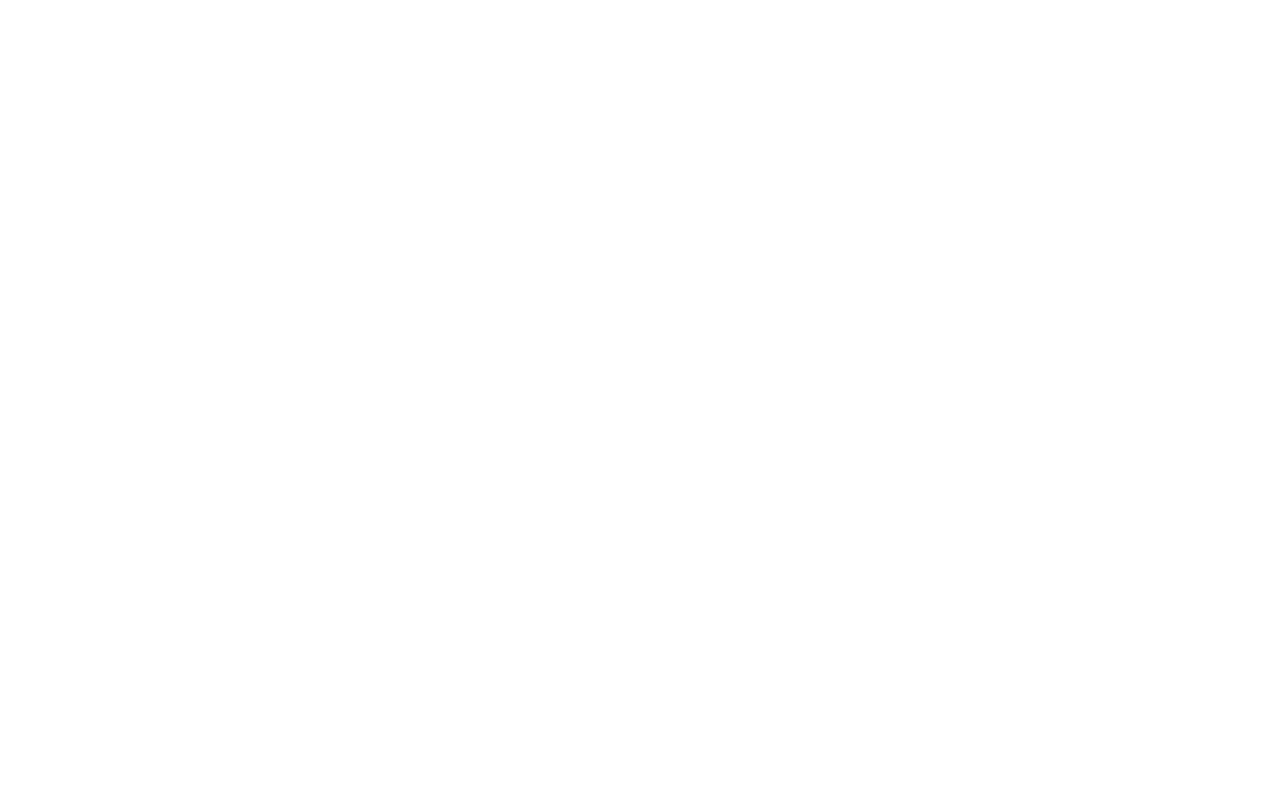
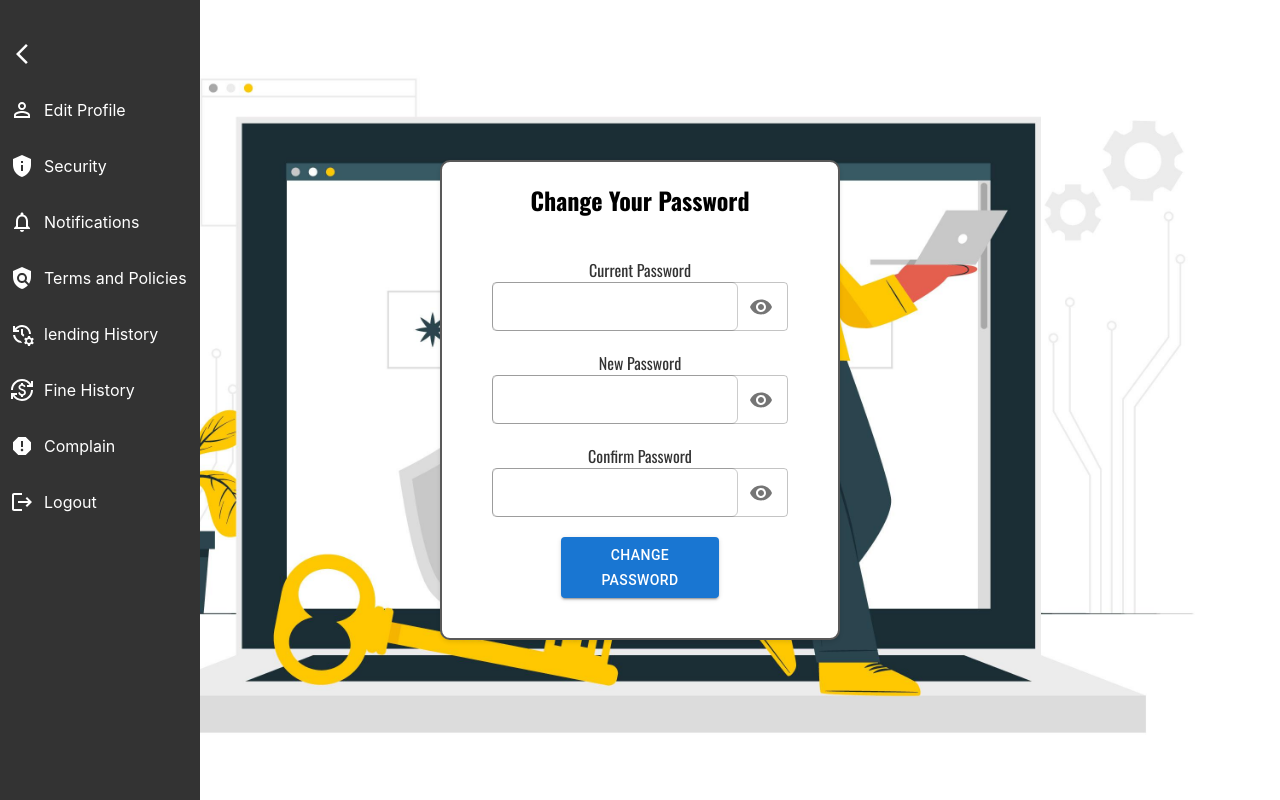
Before and after one commit to paranietharan74/library-management-system-website, a React (Create React App) app: page /security in a window 1280 px wide. Before the commit this address had no page. Built offline with nearby package versions, Linux system fonts and the light colour scheme.

Commit message:
Security page created

```diff
--- a/src/App.js
+++ b/src/App.js
@@ -7,6 +7,7 @@
 import EditProfile from './Pages/EditProfile';
 
 import Test from './Pages/Test';
+import SecurityPage from './Pages/SecurityPage';
 
 function App() {
 
@@ -20,8 +21,8 @@
           <Route path="/message" element={<UserMessages />} />
           <Route path="/fine" element={<FineManagement />} />
           <Route path='/mybooks' element={<MyBooks />} />
-
           <Route path='/edit-profile' element={<EditProfile />} />
+          <Route path='/security' element={<SecurityPage />} />
 
           <Route path='/test' element={<Test />} />
         </Routes>
--- /dev/null
+++ b/src/Pages/SecurityPage.js
@@ -0,0 +1,17 @@
+import styles from './style/SecurityPageStyle.module.css';
+import UserProfileLeftSideNavBar from '../components/UserProfileLeftSideNavBar';
+import ChangePassword from '../components/ChangePassword';
+
+function SecurityPage() {
+    return (
+        <div className={styles.SecurityPageContainer}>
+            <UserProfileLeftSideNavBar />
+
+            <div className={styles.SecurityPageContent}>
+                <ChangePassword />
+            </div>
+        </div>
+    );
+}
+
+export default SecurityPage;
--- /dev/null
+++ b/src/Pages/style/SecurityPageStyle.module.css
@@ -0,0 +1,11 @@
+.SecurityPageContent{
+    display: flex;
+    justify-content: center;
+    align-items: center;
+    height: 100vh;
+    background-color: #e6e6e6;
+
+    background-image: url('../../resources/password-change-background.jpg');
+    background-size: cover;
+    background-position: center;
+}
--- /dev/null
+++ b/src/components/ChangePassword.js
@@ -0,0 +1,114 @@
+// ChangePassword.js
+
+import React, { useState } from 'react';
+import styles from './style/ChangePassword.module.css';
+import IconButton from '@mui/material/IconButton';
+import InputAdornment from '@mui/material/InputAdornment';
+import TextField from '@mui/material/TextField';
+import Visibility from '@mui/icons-material/Visibility';
+import VisibilityOff from '@mui/icons-material/VisibilityOff';
+import Button from '@mui/material/Button';
+
+function ChangePassword() {
+    const [showCurrentPassword, setShowCurrentPassword] = useState(false);
+    const [showNewPassword, setShowNewPassword] = useState(false);
+    const [showConfirmPassword, setShowConfirmPassword] = useState(false);
+
+    const handleToggleCurrentPasswordVisibility = () => {
+        setShowCurrentPassword(!showCurrentPassword);
+    };
+
+    const handleToggleNewPasswordVisibility = () => {
+        setShowNewPassword(!showNewPassword);
+    };
+
+    const handleToggleConfirmPasswordVisibility = () => {
+        setShowConfirmPassword(!showConfirmPassword);
+    };
+
+    return (
+        <div className={styles.changePasswordContainer}>
+            <h1>Change Your Password</h1>
+            <form className={styles.changePasswordForm}>
+                <div className={styles.changePasswordFormItem}>
+                    <label htmlFor="current-password">Current Password</label>
+                    <TextField
+                        type={showCurrentPassword ? 'text' : 'password'}
+                        id="current-password"
+                        name="current-password"
+                        variant="outlined"
+                        InputProps={{
+                            endAdornment: (
+                                <InputAdornment position="end">
+                                    <IconButton
+                                        onClick={handleToggleCurrentPasswordVisibility}
+                                        edge="end"
+                                        className={styles.visibilityToggleBtn}
+                                    >
+                                        {showCurrentPassword ? <VisibilityOff /> : <Visibility />}
+                                    </IconButton>
+                                </InputAdornment>
+                            ),
+                        }}
+                    />
+                </div>
+
+                <div className={styles.changePasswordFormItem}>
+                    <label htmlFor="new-password">New Password</label>
+                    <TextField
+                        type={showNewPassword ? 'text' : 'password'}
+                        id="new-password"
+                        name="new-password"
+                        variant="outlined"
+                        InputProps={{
+                            endAdornment: (
+                                <InputAdornment position="end">
+                                    <IconButton
+                                        onClick={handleToggleNewPasswordVisibility}
+                                        edge="end"
+                                        className={styles.visibilityToggleBtn}
+                                    >
+                                        {showNewPassword ? <VisibilityOff /> : <Visibility />}
+                                    </IconButton>
+                                </InputAdornment>
+                            ),
+                        }}
+                    />
+                </div>
+
+                <div className={styles.changePasswordFormItem}>
+                    <label htmlFor="confirm-password">Confirm Password</label>
+                    <TextField
+                        type={showConfirmPassword ? 'text' : 'password'}
+                        id="confirm-password"
+                        name="confirm-password"
+                        variant="outlined"
+                        InputProps={{
+                            endAdornment: (
+                                <InputAdornment position="end">
+                                    <IconButton
+                                        onClick={handleToggleConfirmPasswordVisibility}
+                                        edge="end"
+                                        className={styles.visibilityToggleBtn}
+                                    >
+                                        {showConfirmPassword ? <VisibilityOff /> : <Visibility />}
+                                    </IconButton>
+                                </InputAdornment>
+                            ),
+                        }}
+                    />
+                </div>
+
+                <Button
+                    type="submit"
+                    variant="contained"
+                    className={styles.changePasswordSubmitBtn}
+                >
+                    Change Password
+                </Button>
+            </form>
+        </div>
+    );
+}
+
+export default ChangePassword;
--- a/src/components/UserProfileLeftSideNavBar.js
+++ b/src/components/UserProfileLeftSideNavBar.js
@@ -27,14 +27,14 @@
       </div>
 
       <div className={styles.navItem}>
-        <Link to="/" className={styles.navLink}>
+        <Link to="/edit-profile" className={styles.navLink}>
           <PermIdentityIcon />
           <span className={styles.navText}>Edit Profile</span>
         </Link>
       </div>
 
       <div className={styles.navItem}>
-        <Link to="/explore" className={styles.navLink}>
+        <Link to="/security" className={styles.navLink}>
           <PrivacyTipIcon />
           <span className={styles.navText}>Security</span>
         </Link>
--- /dev/null
+++ b/src/components/style/ChangePassword.module.css
@@ -0,0 +1,79 @@
+@import url('https://fonts.googleapis.com/css2?family=Oswald:wght@200..700&display=swap');
+@import url('https://fonts.googleapis.com/css2?family=DM+Serif+Display:ital@0;1&display=swap');
+
+:root{
+    --font-1: 'Oswald', sans-serif;
+    --font-2: 'DM Serif Display', serif;
+}
+
+.changePasswordContainer {
+    max-width: 400px;
+    margin: 0 auto;
+    padding: 20px;
+    border-radius: 8px;
+    background-color: #ffffff;
+    box-shadow: 0px 2px 4px rgba(0, 0, 0, 0.1);
+
+    border: 2px solid #595959;
+    border-radius: 10px;
+
+    font-family: var(--font-1);
+}
+
+.changePasswordContainer h1 {
+    font-size: 24px;
+    margin-bottom: 20px;
+}
+
+.changePasswordForm {
+    display: flex;
+    flex-direction: column;
+    padding: 20px;
+}
+
+.changePasswordFormItem {
+    margin-bottom: 20px;
+}
+
+.changePasswordFormItem label {
+    font-size: 16px;
+    margin-bottom: 6px;
+    color: #333333;
+}
+
+.changePasswordFormItem input {
+    width: calc(100% - 50px);
+    padding: 12px;
+    border: 1px solid #cccccc;
+    border-radius: 6px;
+    font-size: 16px;
+    outline: none;
+}
+
+.visibilityToggleBtn {
+    position: absolute;
+    top: 20px;
+    right: 5px;
+    transform: translateY(-50%);
+}
+
+
+.changePasswordSubmitBtn {
+    align-self: center;
+    width: 50%;
+    max-width: 200px;
+    padding: 12px;
+    border-radius: 6px;
+    font-size: 14px;
+    text-transform: uppercase;
+    background-color: #4caf50;
+    color: #ffffff;
+    border: none;
+    cursor: pointer;
+
+    font-family: var(--font-2);
+}
+
+.changePasswordSubmitBtn:hover {
+    background-color: #45a049;
+}
```
Also changed, not shown: src/resources/password-change-background.jpg (added).
